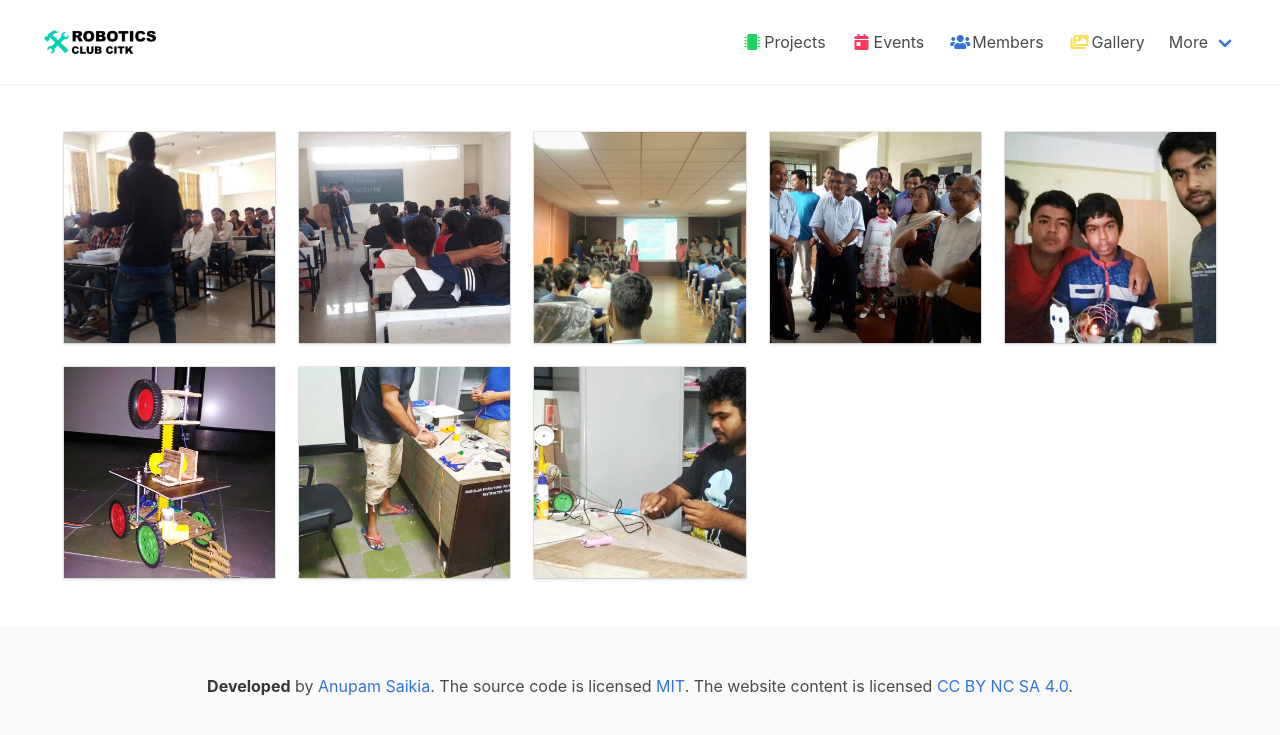
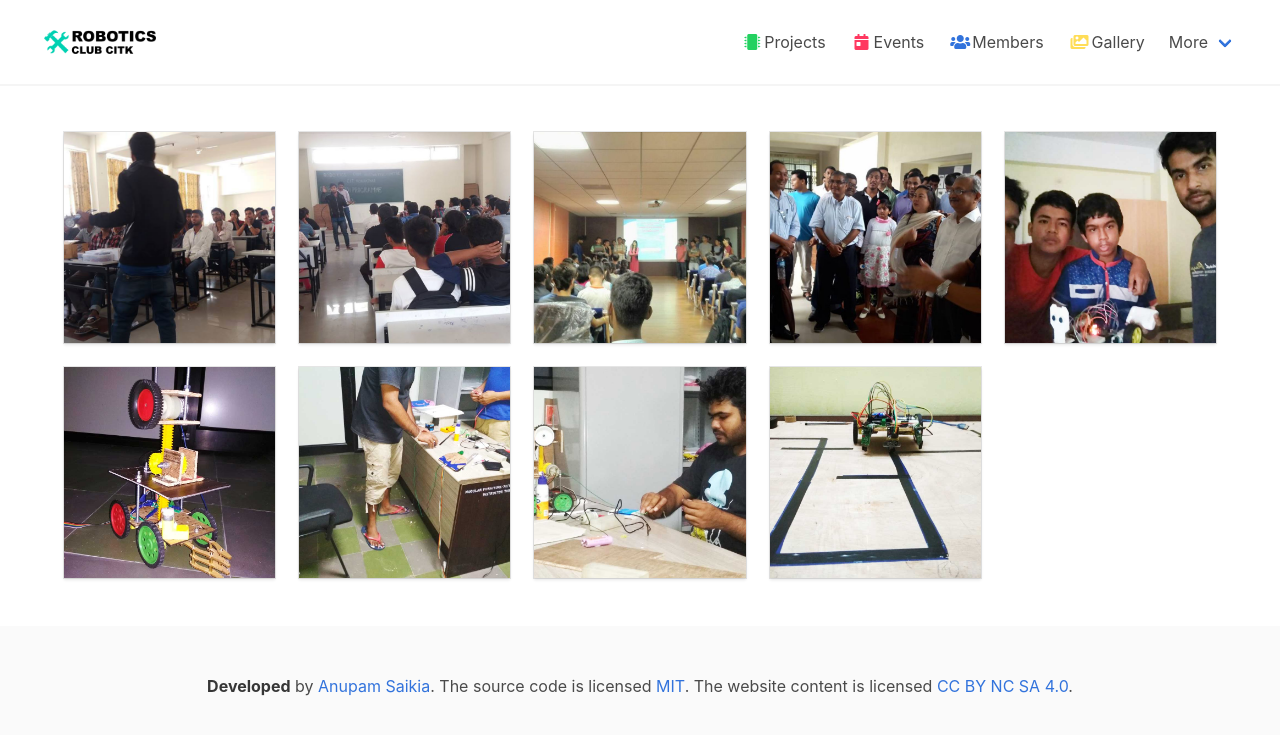
Before and after one commit to robotics-club-citk/robotics-club-citk.github.io, a Jekyll site: the page built from gallery.html, in a window 1280 px wide. Shown: the top 735 px of the page. Built offline with Jekyll 4.4.1, drawn with Linux system fonts in a browser that asks for light colours.

Commit message:
added 1 pic in gallery

```diff
--- a/gallery.html
+++ b/gallery.html
@@ -21,4 +21,6 @@ images:
     size: 1024x768
   - path: 'assets/img/gallery/IMG_20170830_192851.jpg'
     size: 1024x768
+  - path: 'assets/img/gallery/IMG_20170908_194808.jpg'
+    size: 768x1024
 ---
```
Also changed, not shown: assets/img/gallery/IMG_20170908_194808.jpg (added).
